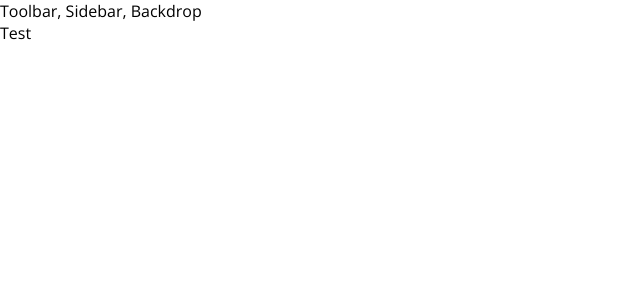
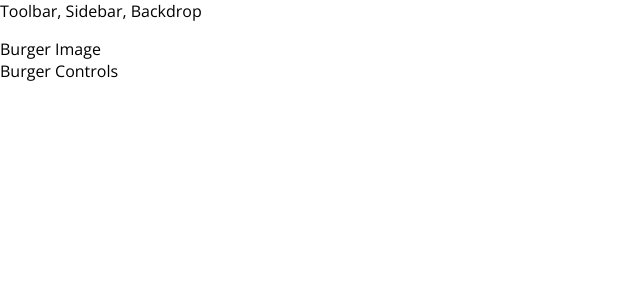
Before and after one commit to olaassem/burgerbuilder, a React app: page / in a window 1280 px wide. Shown: the top 300 px of the page, without its empty margins (0-640 px from the left). Built offline with nearby package versions, Linux system fonts and the light colour scheme.

Commit message:
burger container initial setup

```diff
--- a/src/App.js
+++ b/src/App.js
@@ -1,13 +1,16 @@
 import React, { Component } from 'react';
 
 import Layout from './components/Layout/Layout';
+import BurgerBuilder from './containers/BurgerBuilder';
 
 
 class App extends Component {
   render() {
     return (
       <div>
-        <Layout>Test</Layout>
+        <Layout>
+          <BurgerBuilder />
+        </Layout>
       </div>
     );
   }
--- /dev/null
+++ b/src/components/Layout/Layout.css
@@ -0,0 +1,3 @@
+.Content {
+    margin-top: 16px;
+}
--- a/src/components/Layout/Layout.js
+++ b/src/components/Layout/Layout.js
@@ -1,11 +1,12 @@
 import React from 'react';
 
 import Aux from '../../hoc/Aux';
+import classes from './Layout.css';
 
 const layout = ( props ) => (
     <Aux>
         <div>Toolbar, Sidebar, Backdrop</div>
-        <main>
+        <main className={classes.Content}>
             { props.children }
         </main>
     </Aux>
--- /dev/null
+++ b/src/containers/BurgerBuilder.js
@@ -0,0 +1,17 @@
+import React, { Component } from 'react';
+
+import Aux from '../hoc/Aux';
+
+class BurgerBuilder extends Component {
+    render () {       //must use render() method with class components
+        return (      // then return something
+            <Aux>
+                <div>Burger Image</div>
+                <div> Burger Controls</div>
+            </Aux>
+        );
+    }
+}
+
+
+export default BurgerBuilder;
```
